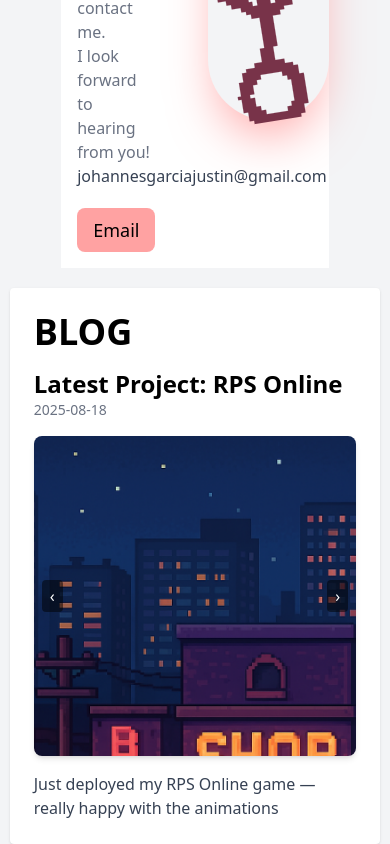
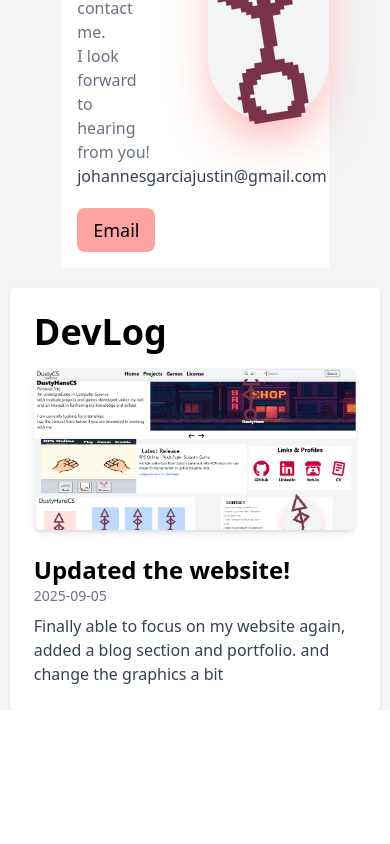
Before and after one commit to DustyCs/DustyCs.github.io, a React (Vite) app: page /#/ in a window 390 px wide. Shown: the part 2540-3384 px from the top of the page. After the commit the page ends 3250 px from the top, so only its background shows below. Built offline with nearby package versions, Linux system fonts and the light colour scheme.

Commit message:
[Release] First release for pc view, mobile to be fixed

```diff
--- a/src/features/home-page/components/Blog.jsx
+++ b/src/features/home-page/components/Blog.jsx
@@ -1,7 +1,6 @@
 import { blogPosts } from "../data/blog-data"
 import { useState } from "react"
 import { motion, AnimatePresence } from "framer-motion"
-
 
 export default function Blog() {
   const latestPost = blogPosts[blogPosts.length - 1]
@@ -21,21 +20,19 @@ export default function Blog() {
   }
 
   return (
-    <div className="bg-white p-6 rounded shadow relative">
-      <h1 className="text-4xl font-bold mb-4">BLOG</h1>
-      <article>
-        <h2 className="text-2xl font-semibold">{latestPost.title}</h2>
-        <p className="text-gray-500 text-sm">{latestPost.date}</p>
+    <div className="bg-white p-6 rounded shadow">
+      <h1 className="text-4xl font-bold mb-4">DevLog</h1>
+      <article className="flex flex-col md:flex-row gap-6 items-start">
 
-        {/* Carousel */}
+        {/* Carousel (left side) */}
         {images.length > 0 && (
-          <div className="relative my-4 h-80 w-full overflow-hidden rounded-lg shadow-md">
+          <div className="relative w-full md:w-2/5 max-h-[30rem] overflow-hidden rounded-lg shadow-md flex items-center justify-center bg-gray-100">
             <AnimatePresence mode="wait">
               <motion.img
                 key={index}
                 src={images[index]}
                 alt={`${latestPost.title} ${index + 1}`}
-                className="absolute h-full w-full object-cover"
+                className="max-h-[30rem] w-auto object-contain"
                 initial={{ opacity: 0, x: 100 }}
                 animate={{ opacity: 1, x: 0 }}
                 exit={{ opacity: 0, x: -100 }}
@@ -43,7 +40,6 @@ export default function Blog() {
               />
             </AnimatePresence>
 
-            {/* Controls */}
             {images.length > 1 && (
               <>
                 <button
@@ -63,7 +59,12 @@ export default function Blog() {
           </div>
         )}
 
-        <p className="mt-2 text-gray-700">{latestPost.content}</p>
+        {/* Text (right side) */}
+        <div className="flex-1">
+          <h2 className="text-2xl font-semibold">{latestPost.title}</h2>
+          <p className="text-gray-500 text-sm mb-2">{latestPost.date}</p>
+          <p className="text-gray-700">{latestPost.content}</p>
+        </div>
       </article>
     </div>
   )
--- a/src/features/home-page/data/blog-data.js
+++ b/src/features/home-page/data/blog-data.js
@@ -1,4 +1,5 @@
 import SliderBG from '../../../assets/projects/SliderBG.png'
+import Post1 from '../../../assets/blog/Post1.PNG'
 
 export const blogPosts = [
   {
@@ -25,4 +26,11 @@ export const blogPosts = [
       SliderBG,
     ],
   },
+  {
+    id: 4,
+    title: "Updated the website!",
+    date: "2025-09-05",
+    content: "Finally able to focus on my website again, added a blog section and portfolio. and change the graphics a bit",
+    image: Post1,
+  }
 ]
```
Also changed, not shown: src/assets/blog/Post1.PNG (added).
